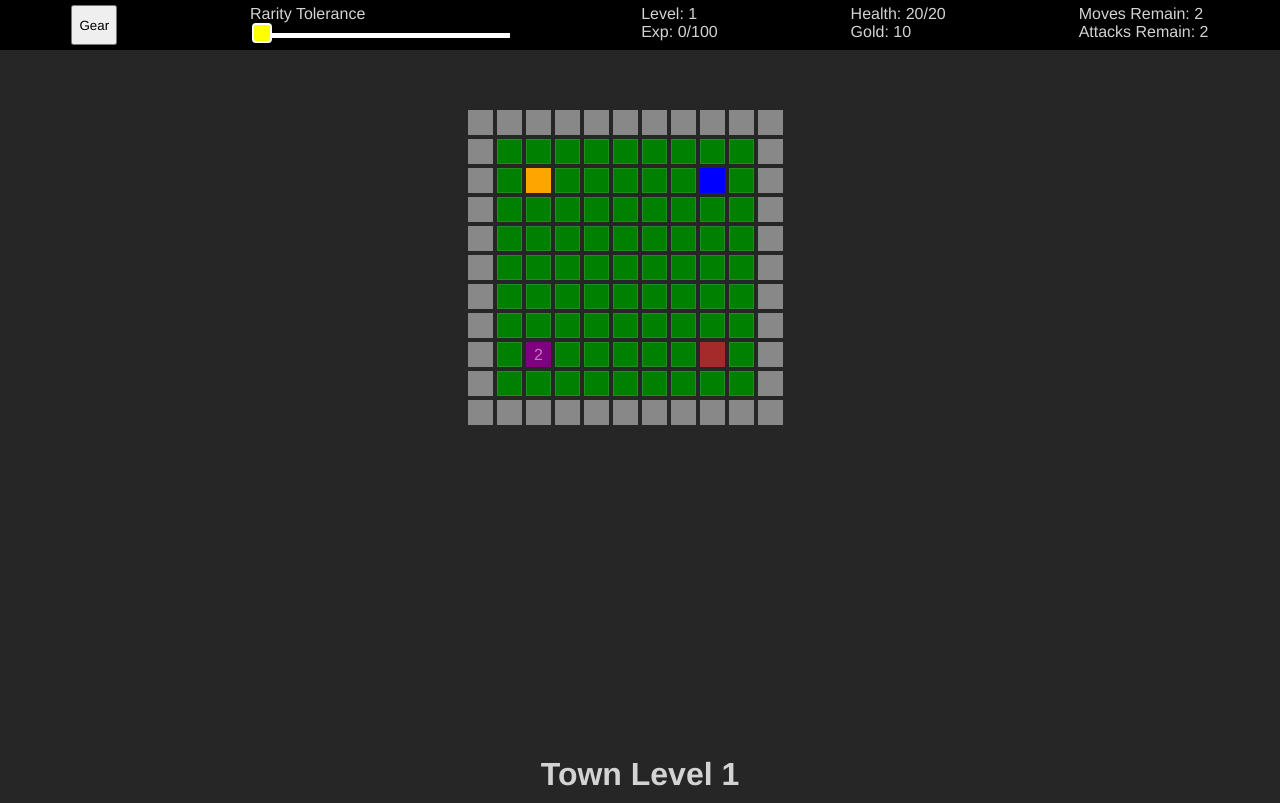
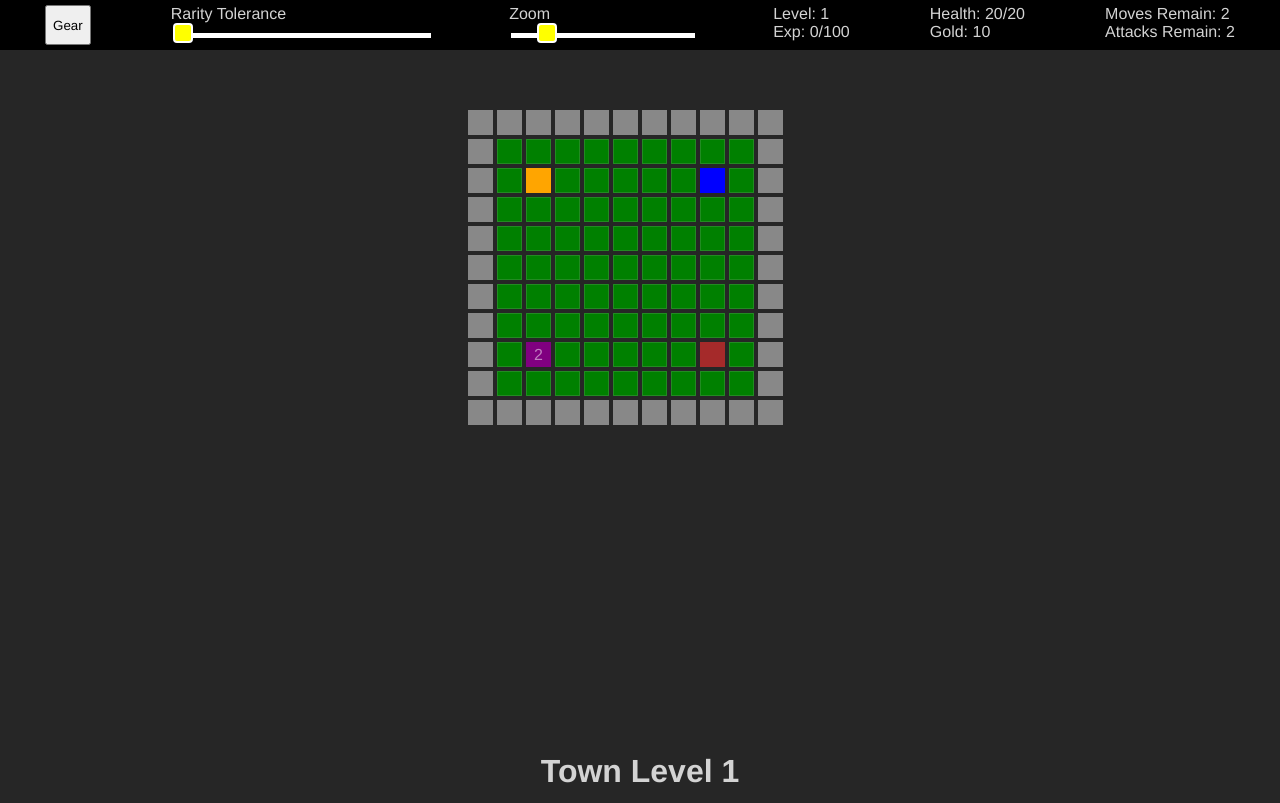
Before and after one commit to dcenatiempo/dungeon-crawl-svelte, a Svelte app: page / in a window 1280 px wide. Built offline with nearby package versions, Linux system fonts and the light colour scheme.

Commit message:
Add zoom

```diff
--- a/public/global.css
+++ b/public/global.css
@@ -5,7 +5,13 @@
 	box-sizing: border-box;
 	font-family:  Helvetica, sans-serif;
 }
+html {
+	overflow: hidden;
+	height: 100%;
+}
 body {
+	height: 100%;
+	overflow: auto;
 	margin: 0;
 	background: #262626;
 }
--- a/src/App.svelte
+++ b/src/App.svelte
@@ -237,6 +237,10 @@
 		color: lightgray;
 		text-align: center;
 		margin: 10px 0;
+		position: fixed;
+		bottom: 0;
+		left: 0;
+		right: 0;
 	}
 	.footer-grid {
 		grid-column: 2 / 3;
--- a/src/components/Cell.svelte
+++ b/src/components/Cell.svelte
@@ -33,7 +33,7 @@ $: classes = !tile
 				)
 			);
 
-let styles = `height: ${$tileSize}px;	width: ${$tileSize}px`;
+$: styles = `height: ${$tileSize}px;	width: ${$tileSize}px; margin: ${$tileSize/12.5}px`;
 $: id = `${cell[0]},${cell[1]}`
 
 function toggleToolTip(x, y, obj) {
@@ -44,29 +44,29 @@ function toggleToolTip(x, y, obj) {
 }
 
 function inspectorClick (e) {
-		// const target = e.target.id.split(",")
-		// // console.log(target)
-		// // console.log(tile.type)
-		// const currentMonsters = get(monsters)[level];
-		// if (isPlayer) {
-		// 	toggleToolTip(e.clientX, e.clientY, get(player));
-		// }
-		// else if (isAliveMonster(target, currentMonsters) !== false) {
-		// 	debugger
-		// 	let monster = currentMonsters[isAliveMonster(target, currentMonsters)]
-		// 	toggleToolTip(e.clientX, e.clientY, monster);
-		// }
-		// else if (isDeadMonster(target, currentMonsters) !== false) {
-		// 	let corpse = currentMonsters[isDeadMonster(target, currentMonsters)]
-		// 	toggleToolTip(e.clientX, e.clientY, corpse);
-		// }
-		// else if (tile.type === 'gate') {
-		// 	toggleToolTip(e.clientX, e.clientY, tile);
-		// }
-		// else if (tile.type === 'market' ) {
-		// 	let currentMarket = get(market)[level/townEvery]
-		// 	toggleToolTip(e.clientX, e.clientY, currentMarket)
-		// }
+		const target = e.target.id.split(",")
+		// console.log(target)
+		// console.log(tile.type)
+		const currentMonsters = get(monsters)[level];
+		if (isPlayer) {
+			toggleToolTip(e.clientX, e.clientY, get(player));
+		}
+		else if (isAliveMonster(target, currentMonsters) !== false) {
+			debugger
+			let monster = currentMonsters[isAliveMonster(target, currentMonsters)]
+			toggleToolTip(e.clientX, e.clientY, monster);
+		}
+		else if (isDeadMonster(target, currentMonsters) !== false) {
+			let corpse = currentMonsters[isDeadMonster(target, currentMonsters)]
+			toggleToolTip(e.clientX, e.clientY, corpse);
+		}
+		else if (tile.type === 'gate') {
+			toggleToolTip(e.clientX, e.clientY, tile);
+		}
+		else if (tile.type === 'market' ) {
+			let currentMarket = get(market)[level/townEvery]
+			toggleToolTip(e.clientX, e.clientY, currentMarket)
+		}
 	}
   $: if (tile && tile.type === "gate") {
 		console.log(tile)
@@ -109,7 +109,7 @@ function inspectorClick (e) {
 	justify-content: center;
 }
 .cell {
-	margin: 2px;
+	position: relative;
 }
 .temp-stats {
 	justify-content: space-around;
--- a/src/components/Header.svelte
+++ b/src/components/Header.svelte
@@ -2,18 +2,22 @@
 import { get } from 'svelte/store';
 
 import { expLevel, experience, health, maxHealth, movesRemain, attacksRemain, bag } from '../store/player'
-import { rarityTolerance, displayGear } from '../store/app';
+import { rarityTolerance, displayGear, tileSize } from '../store/app';
 
 function toggleGear() {
 	displayGear.set(!get(displayGear));
 }
 
-function toggleMarket () {
+function toggleMarket() {
 	displayMarket.set(!get(displayMarket));
 }
 
-function changeRarity (e) {
+function changeRarity(e) {
 	rarityTolerance.set(e.target.value);
+}
+
+function changeZoom(e) {
+	tileSize.set(e.target.value);
 }
 </script>
 
@@ -28,6 +32,15 @@ function changeRarity (e) {
 			max={10}
 			step={1}
 			on:change={changeRarity} />
+	</div>
+	<div>Zoom<input
+			class="slider"
+			type="range"
+			value="25"
+			min={10}
+			max={100}
+			step={1}
+			on:change={changeZoom} />
 	</div>
 	<div class="flex-col">
 		<div>Level: {$expLevel}</div>
--- a/src/components/World.svelte
+++ b/src/components/World.svelte
@@ -29,6 +29,7 @@ import { monsters, isAnyMonster, isAliveMonster, isDeadMonster } from '../store/
 <style type="text/scss">
 .world {
 	background: #262626;
+	height: calc(100vh - 50px)
 }
 .world-grid {
 	grid-column: 2;
--- a/src/components/common/Alert.svelte
+++ b/src/components/common/Alert.svelte
@@ -4,7 +4,7 @@
 </script>
 
 {#if $flash}
-	<div class="alert flex-col"  style={`top: ${$tileSize +5}px`}>
+	<div class="alert flex-col"  style={`top: ${+$tileSize + 5}px`}>
 		{#each $alerts as alert}
 		 <div >{alert}</div>
 		{/each}
@@ -21,6 +21,7 @@
 		color: white;
 		z-index: 51;
 		max-height: calc(50vh - 50px);
+		overflow: hidden;
 	}
 	.flex-col {
 		display: flex;
--- a/src/store/app.js
+++ b/src/store/app.js
@@ -48,12 +48,13 @@ const grid = derived([dimensions, tileSize], ([$dimensions, $tileSize]) => {
 })
 
 function getGridSize(window, cellSize, lsidebar, rsidebar) {
+	debugger
 	let headerH = 50;		// header height in pixels
 	let footerH = 0;		// footer height in pixels
 	let lsb = lsidebar ? .3 : 0 ;	// sidebar width in %
 	let rsb = rsidebar ? .3 : 0 ;	// sidebar width in %
-	let cellMargin = 2;	// margin between tiles
-	let tileSize = cellSize+ 2 *cellMargin; // add margin to tilesize
+	let cellMargin = (cellSize/12.5);	// margin between tiles
+	let tileSize = +cellSize + (2 * cellMargin); // add margin to tilesize
 	let rows = Math.round( ( window.h - headerH - footerH - 2*tileSize ) / tileSize );
 	let cols = Math.round( ( window.w*(1-lsb-rsb) - 2*tileSize ) / tileSize );
 	return { height: rows, width: cols };
--- a/src/store/constants.js
+++ b/src/store/constants.js
@@ -6,7 +6,7 @@ export {
 	shadowList,
 	townEvery
 }
-const townEvery = 2;
+const townEvery = 5;
 
 const monsterList = [
 	//group '0' common
```
